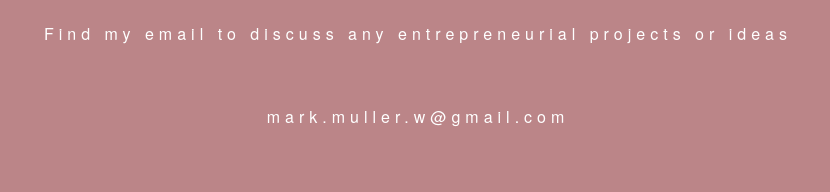
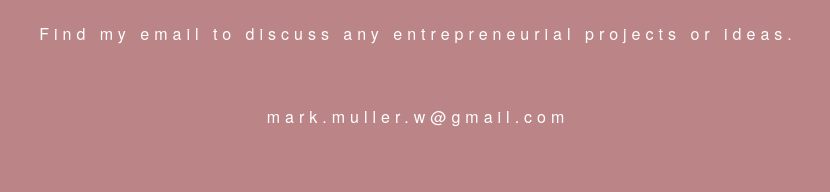
Before and after one commit to Marko-polo-code/profile, a plain HTML site: page index.html in a window 1280 px wide. Shown: the part 2707-2899 px from the top of the page, 222-1052 px from the left. Drawn offline with Linux system fonts and the light colour scheme.

Commit message:
styling n2

```diff
--- a/index.html
+++ b/index.html
@@ -91,7 +91,7 @@
           <div class="closing-content">
             <div class="header">
               <h2>Contact</h2>
-              <p>Find my email to discuss any entrepreneurial projects or ideas</p>
+              <p>Find my email to discuss any entrepreneurial projects or ideas.</p>
             </div>
             <a target="_blank" href="mailto:mark.muller.w@gmail.com" id="email">mark.muller.w@gmail.com</a>
           </div>
```
